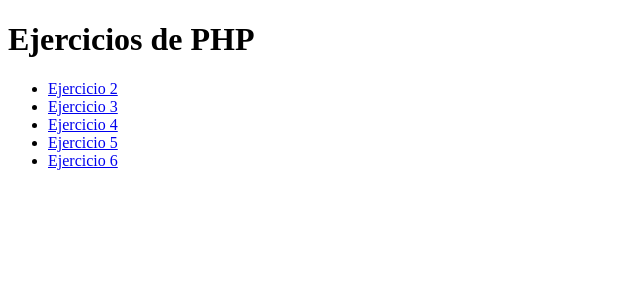
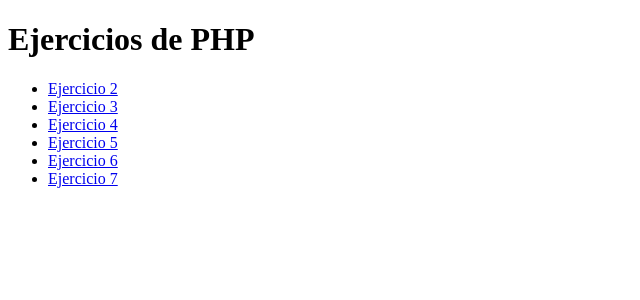
Before and after one commit to ARV95/EjerciciosPHP, a PHP site: page / in a window 1280 px wide. Shown: the top 300 px of the page, without its empty margins (0-640 px from the left). Run offline with PHP 8.4, Linux system fonts and the light colour scheme.

Commit message:
Update index.php

```diff
--- a/index.php
+++ b/index.php
@@ -10,6 +10,7 @@
 <li><a href="Ejercicio_4.php" target="_new">Ejercicio 4</a></li>
 <li><a href="Ejercicio_5.php" target="_new">Ejercicio 5</a></li>
 <li><a href="Ejercicio_6.php?clase=Lenguaje 4&periodo=2020-01" target="_new">Ejercicio 6</a></li>
+<li><a href="Ejercicio_7.php" target="_new">Ejercicio 7</a></li>
 
 </ul>
 
```
